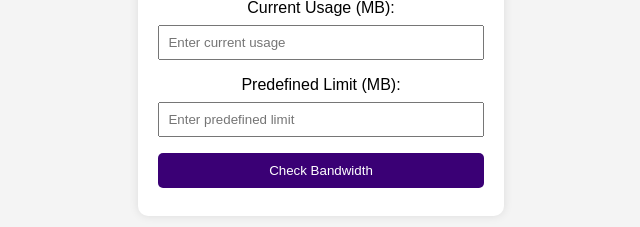
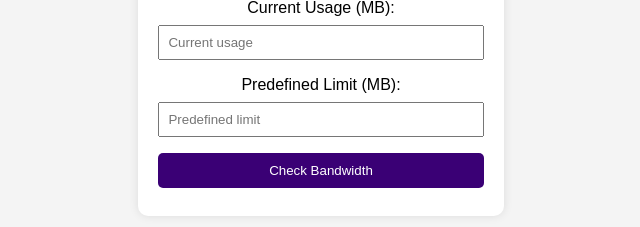
Before and after one commit to Aashi190404/ONS, a plain HTML site: page band_lim.html in a window 1280 px wide. Shown: the part 317-544 px from the top of the page, without its empty margins (319-959 px from the left). Drawn offline with Linux system fonts and the light colour scheme.

Commit message:
Update band_lim.html

```diff
--- a/band_lim.html
+++ b/band_lim.html
@@ -75,10 +75,10 @@
         <h2>Bandwidth Monitor</h2>
         <form id="bandwidthForm">
             <label for="usage">Current Usage (MB):</label>
-            <input type="number" placeholder="Enter current usage" name="usage" id="usage">
+            <input type="number" placeholder="Current usage" name="usage" id="usage">
 
             <label for="limit">Predefined Limit (MB):</label>
-            <input type="number" placeholder="Enter predefined limit" name="limit" id="limit">
+            <input type="number" placeholder="Predefined limit" name="limit" id="limit">
 
             <button type="button" onclick="checkBandwidth()">Check Bandwidth</button>
 
```
